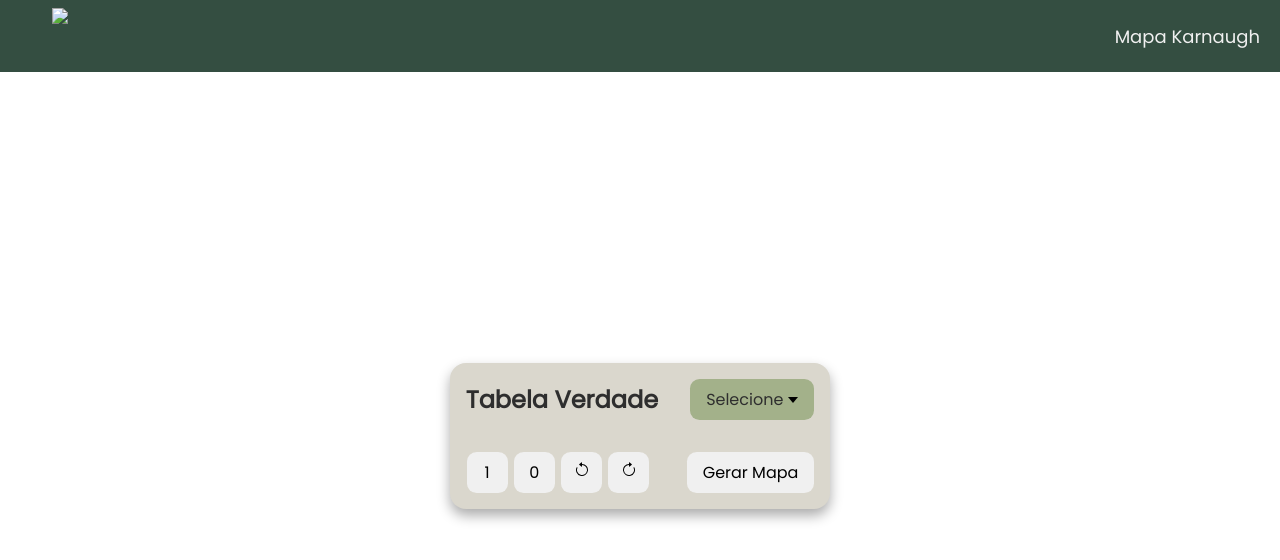
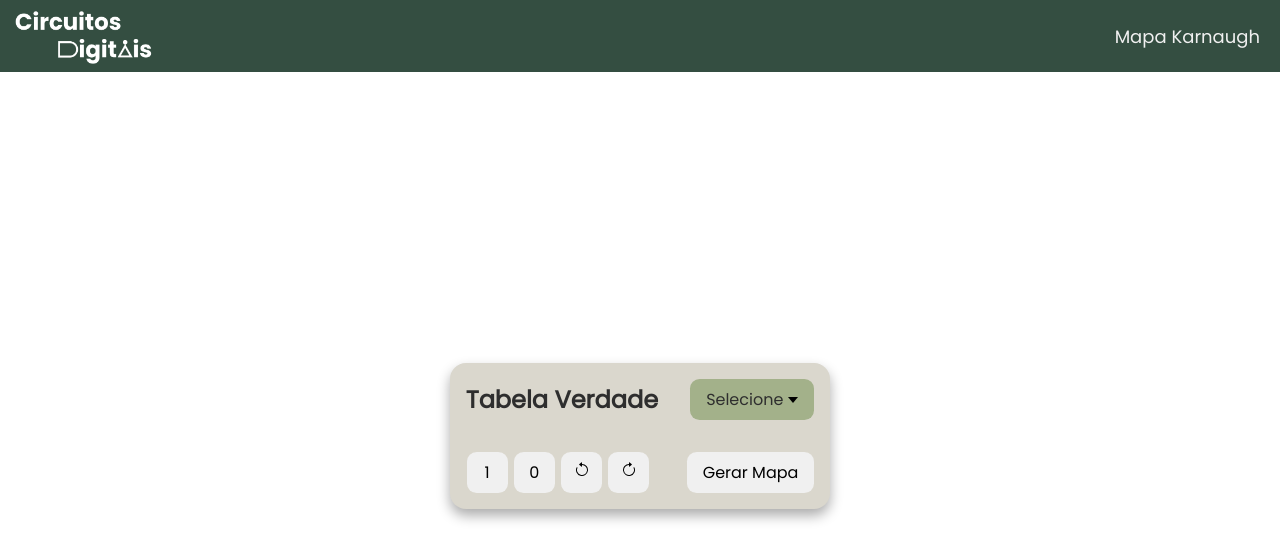
Before and after one commit to nsmalmeida/circuitos-digitais, a plain HTML site: page index.html in a window 1280 px wide. Drawn offline with Linux system fonts and the light colour scheme; files whose address does not match are found by name.

Commit message:
Update index.html

```diff
--- a/index.html
+++ b/index.html
@@ -10,7 +10,7 @@
     <header class="cabecalho">
         <nav class="navbar">
             <div class="logo">
-                <img src="images/logo.png"
+                <img src="./logo.png"
                     height="90%">
             </div>
             <div class="menu-toggle"></div>
```
